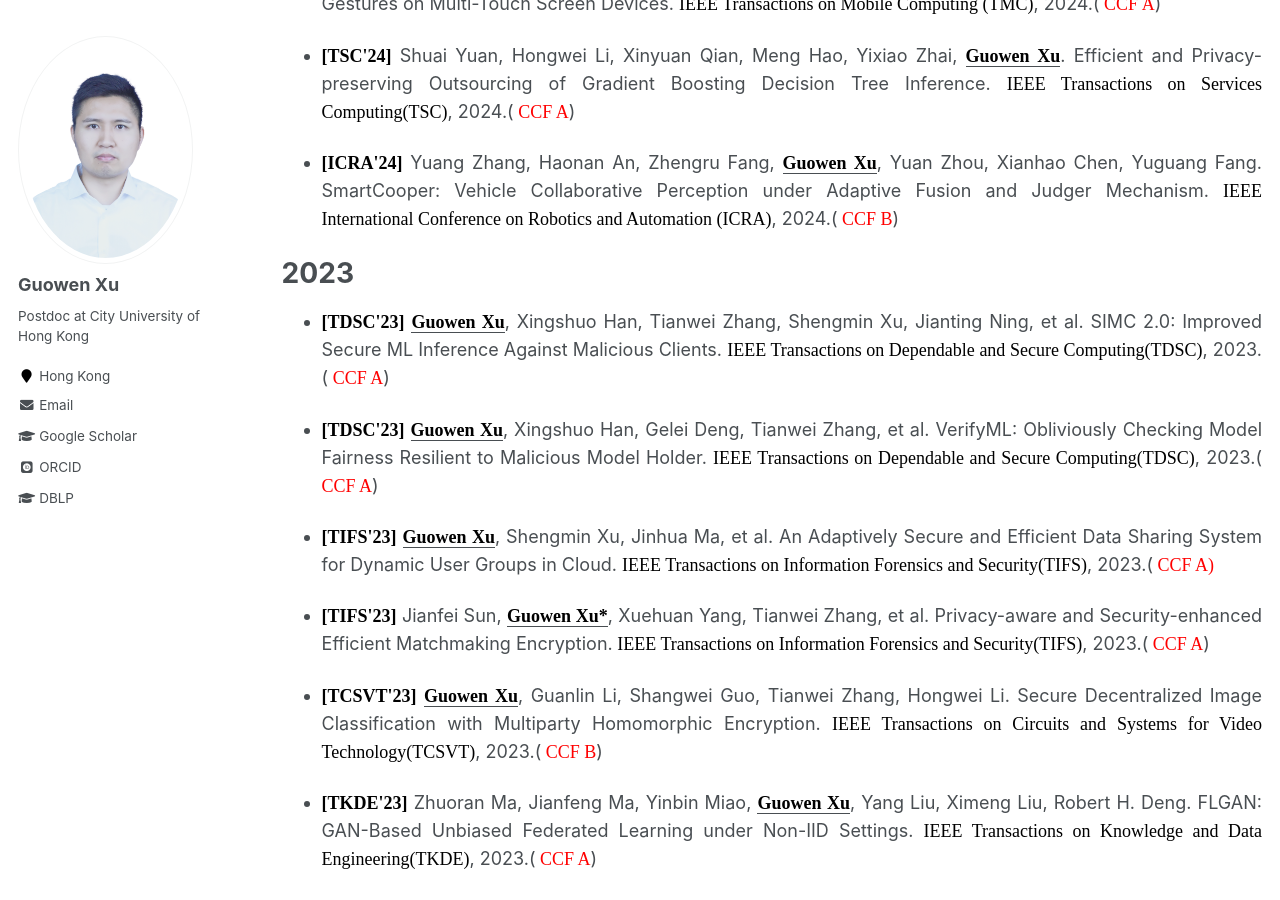
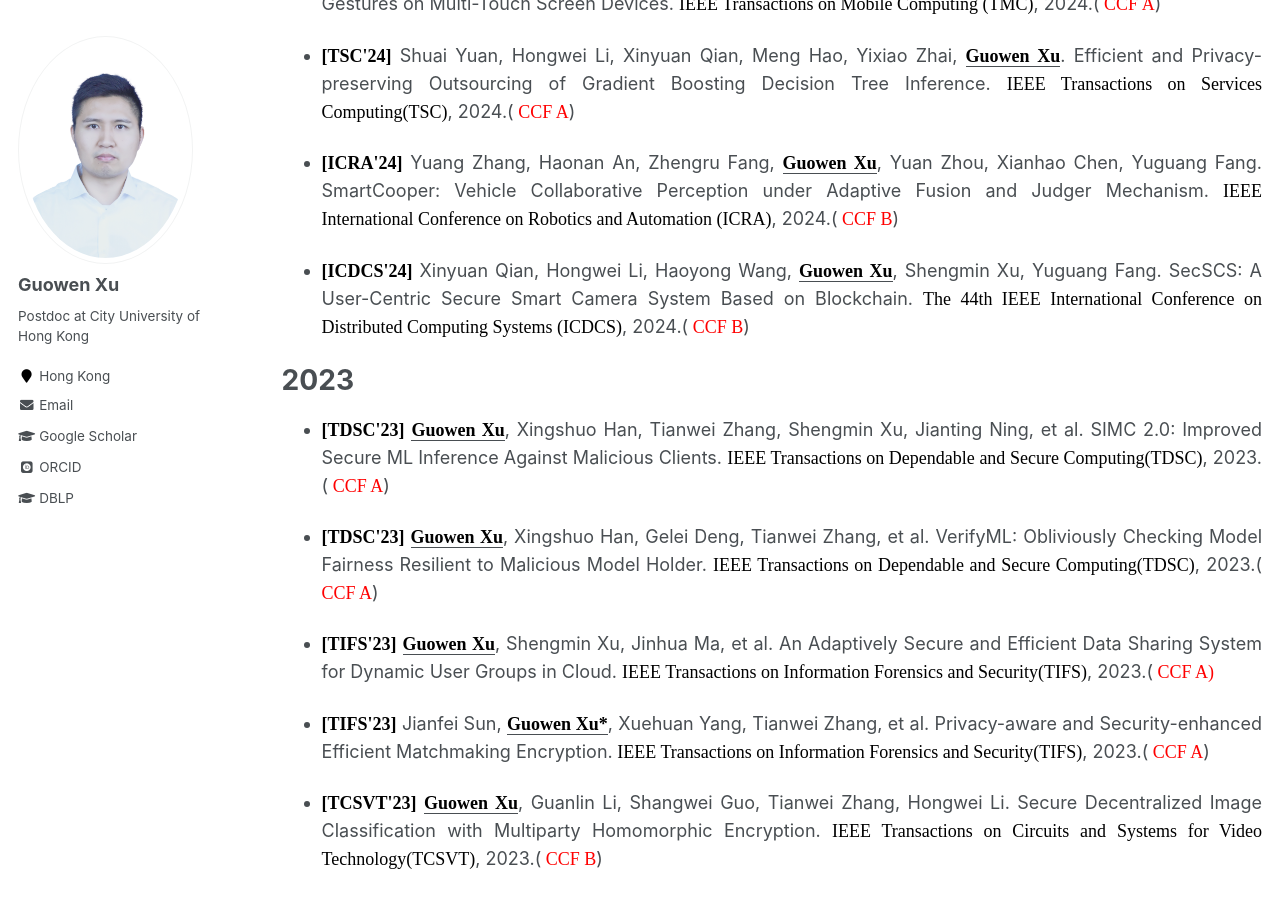
Before and after one commit to Guowen-xu/guowen-xu.github.io, a Jekyll site: the page built from _pages/publications.md, in a window 1280 px wide and 900 px high, scrolled down 1460 px. Built offline with Jekyll 4.4.1, drawn with Linux system fonts in a browser that asks for light colours; some web fonts are replaced.

Commit message:
Update publications.md

```diff
--- a/_pages/publications.md
+++ b/_pages/publications.md
@@ -39,6 +39,11 @@ You can find my articles on my [Google Scholar](https://scholar.google.com.hk/ci
 
 
 * <p align="justify"> <b><font face="Times New Roman" color=black size=4> [ICRA'24]</font></b> Yuang Zhang, Haonan An, Zhengru Fang,  <u><b><font face="Times New Roman" color=black size=4> Guowen Xu</font></b></u>, Yuan Zhou, Xianhao Chen, Yuguang Fang. SmartCooper: Vehicle Collaborative Perception under Adaptive Fusion and Judger Mechanism.  <font face="Times New Roman" color=black size=4> IEEE International Conference on Robotics and Automation (ICRA)</font>, 2024.(<font face="Times New Roman" color=red size=4> CCF B</font>)
+
+* <p align="justify"> <b><font face="Times New Roman" color=black size=4> [ICDCS'24]</font></b> Xinyuan Qian, Hongwei Li, Haoyong Wang,  <u><b><font face="Times New Roman" color=black size=4> Guowen Xu</font></b></u>, Shengmin Xu, Yuguang Fang. SecSCS: A User-Centric Secure Smart Camera System Based on Blockchain.  <font face="Times New Roman" color=black size=4> The 44th IEEE International Conference on Distributed Computing Systems (ICDCS)</font>, 2024.(<font face="Times New Roman" color=red size=4> CCF B</font>)
+
+
+
 
 # 2023
 
```
